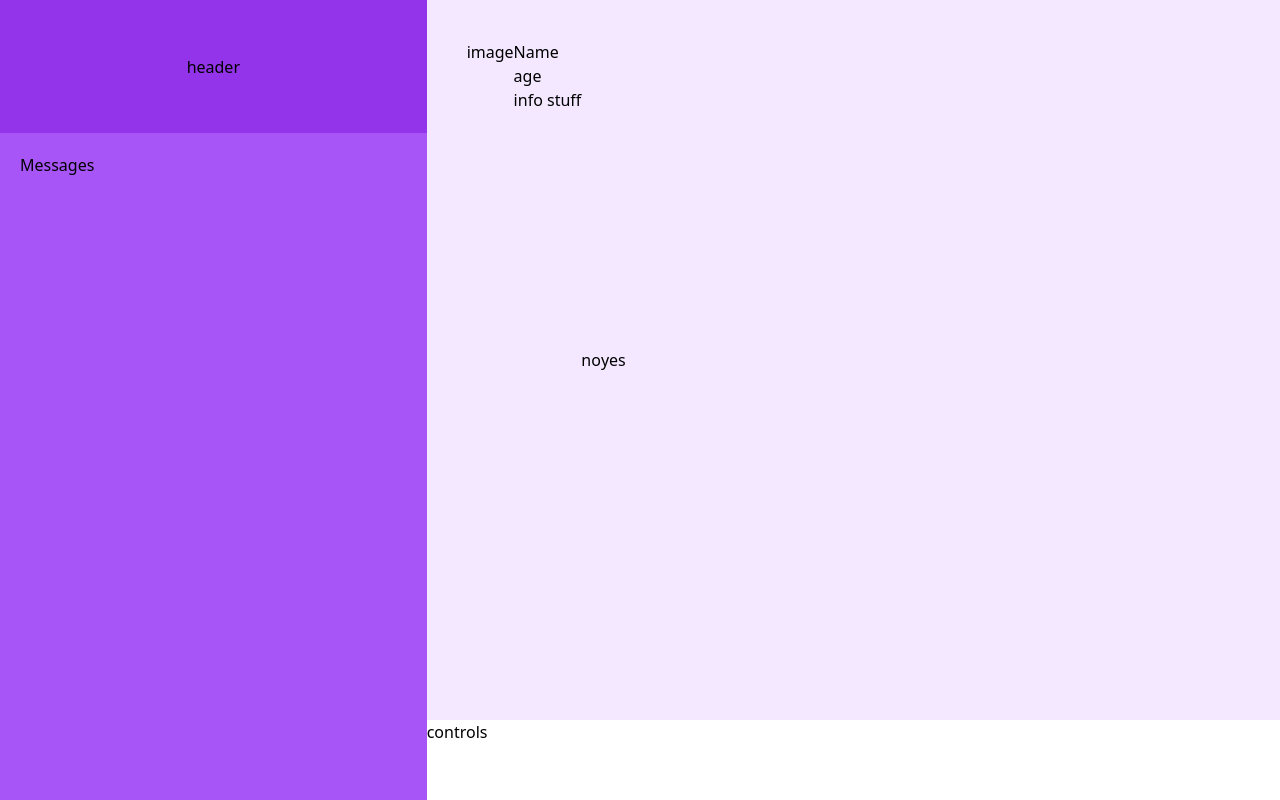
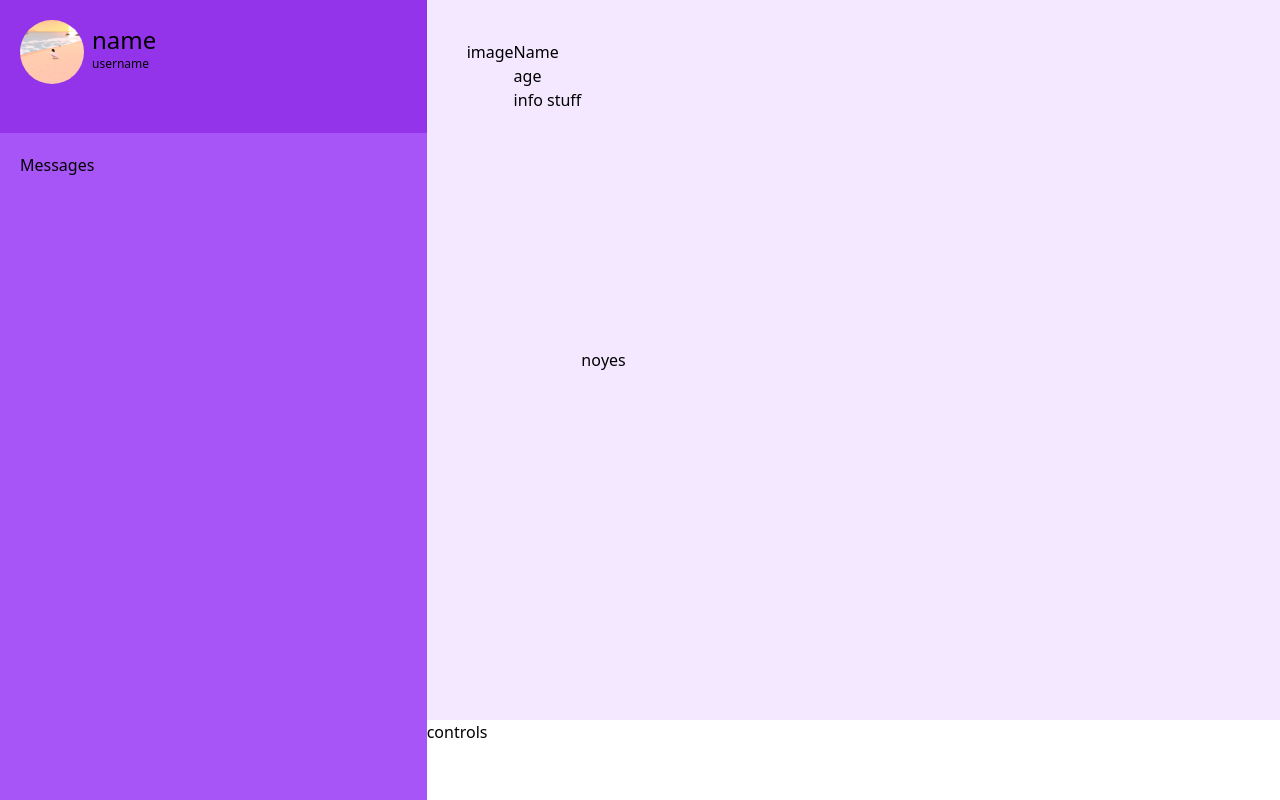
Before and after one commit to mathletedev/amethyst, a SvelteKit app in the folder web/: page /dashboard in a window 1280 px wide. Built offline with nearby package versions, Linux system fonts and the light colour scheme.

Commit message:
profile layout

```diff
--- a/web/src/routes/dashboard/+page.svelte
+++ b/web/src/routes/dashboard/+page.svelte
@@ -6,15 +6,24 @@
 		id="left-container"
 		class="flex flex-col bg-purple-500 h-full w-1/3 fixed left-0"
 	>
-		<div
-			id="header"
-			class="flex items-center justify-center h-1/6 bg-purple-600"
-		>
-			header
+		<div id="header" class="flex overflow-hidden h-1/6 bg-purple-600">
+			<div id="user-data" class="flex flex-row p-3">
+				<div
+					id="profile-picture"
+					class="w-16 h-16 m-2 rounded-full overflow-hidden"
+				>
+					<!--Change to load user picture-->
+					<img alt="Profile Picture" src="image.png" />
+				</div>
+				<div id="user-data" class="flex flex-col">
+					<div id="name" class="text-2xl m-0 pt-3">name</div>
+					<div id="username" class="text-xs">username</div>
+				</div>
+			</div>
 		</div>
-		<div id="dashboard-messages" class="flex flex-grow flex-col p-5">
+		<div id="messages" class="flex flex-grow flex-col p-5">
 			<!--Insert Contacts Here-->
-            Messages
+			Messages
 		</div>
 	</div>
 
```
Also changed, not shown: web/static/image.png (added).
